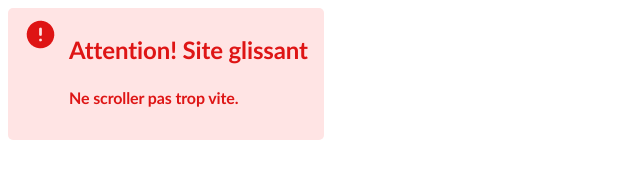
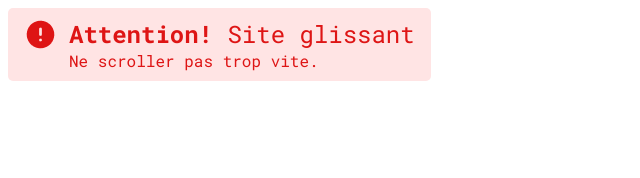
Before and after one commit to eikon-frontend-students/imd1-exercice-hebdomadaire-4-zoyoshida, a plain HTML site: page index.html in a window 1280 px wide. Shown: the whole page, without its empty margins (0-640 px from the left). Drawn offline with Linux system fonts and the light colour scheme.

Commit message:
typo et taille

```diff
--- a/index.html
+++ b/index.html
@@ -5,6 +5,12 @@
     <meta name="viewport" content="width=device-width, initial-scale=1.0" />
     <title>Exercice Hebdomadaire 4</title>
     <link rel="stylesheet" href="styles.css" />
+    <link rel="preconnect" href="https://fonts.googleapis.com" />
+    <link rel="preconnect" href="https://fonts.gstatic.com" crossorigin />
+    <link
+      href="https://fonts.googleapis.com/css2?family=Inter:ital,opsz,wght@0,14..32,100..900;1,14..32,100..900&family=Roboto+Mono:ital,wght@0,100..700;1,100..700&display=swap"
+      rel="stylesheet"
+    />
   </head>
   <body>
     <div class="Alerte">
@@ -12,7 +18,7 @@
         <img src="Icon.png" alt="achtung" />
       </div>
       <div>
-        <h1><b>Attention!</b> Site glissant</h1>
+        <p class="header"><b>Attention!</b> Site glissant</p>
         <p>Ne scroller pas trop vite.</p>
       </div>
     </div>
--- a/styles.css
+++ b/styles.css
@@ -1,16 +1,18 @@
 body {
   color: #de1515;
   text-align: left;
-  font-family: "Roboto Mono", "Trebuchet MS", "Lucida Sans Unicode",
-    "Lucida Grande", "Lucida Sans", Arial, sans-serif;
+  font-family: "Roboto Mono", system-ui, -apple-system, BlinkMacSystemFont,
+    "Segoe UI", Roboto, Oxygen, Ubuntu, Cantarell, "Open Sans", "Helvetica Neue",
+    sans-serif;
   font-size: 16px;
-  font-style: normal;
-  font-weight: 700;
-  line-height: 32px; /* 133.333% */
-  letter-spacing: -0.12px;
 }
 
-h1 {
+p {
+  padding: 0px;
+  margin: 0px;
+}
+
+.header {
   font-size: 24px;
 }
 
```
